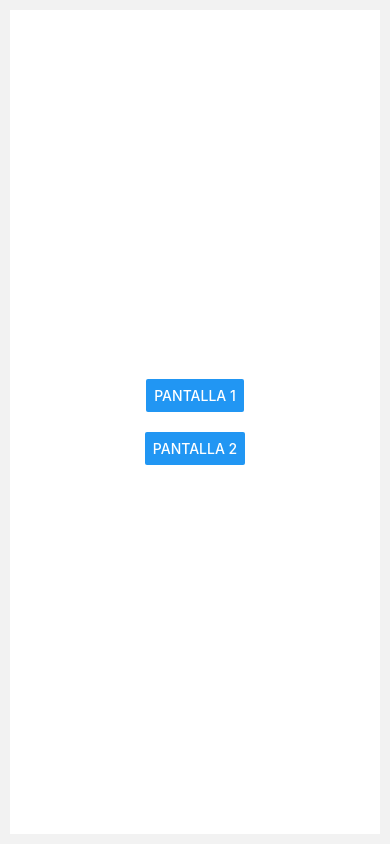
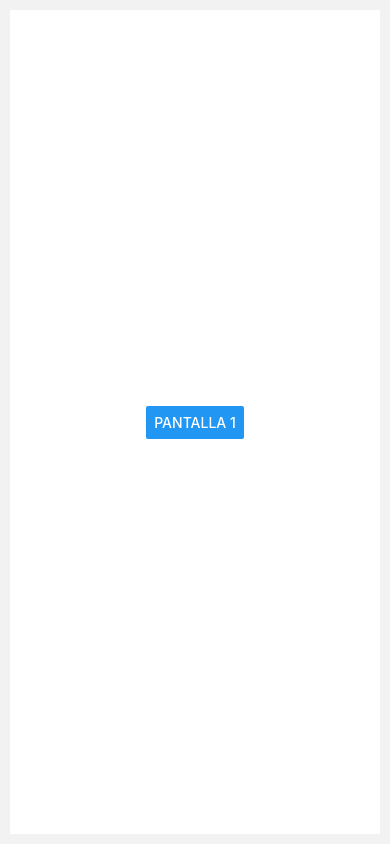
Before and after one commit to Jacarrilloc/Music-React-Native, a React Native app in the folder MusicTestApp/: screen / in a window 390 px wide. Built offline with nearby package versions, Linux system fonts and the light colour scheme.

Commit message:
Remove Screen2 Button

```diff
--- a/MusicTestApp/Screen/MainScreen.tsx
+++ b/MusicTestApp/Screen/MainScreen.tsx
@@ -18,9 +18,6 @@ export default function Screen1() {
       <View style={styles.buttonContainer}>
         <Button title="Pantalla 1" onPress={goToSongScreen} />
       </View>
-      <View style={styles.buttonContainer}>
-        <Button title="Pantalla 2" onPress={goToListScreen}/>
-      </View>
     </View>
   );
 }
```
